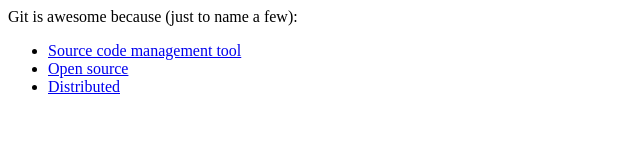
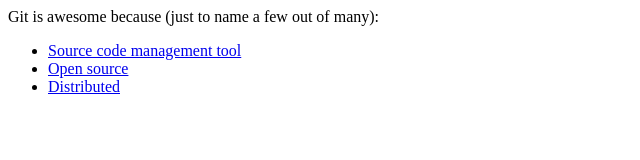
Before and after one commit to cedrickimsarmenta/gitsample, a plain HTML site: page index.html in a window 1280 px wide. Shown: the full height of the page, 0-640 px from the left. Drawn offline with Linux system fonts and the light colour scheme.

Commit message:
updated index.html

```diff
--- a/index.html
+++ b/index.html
@@ -4,7 +4,7 @@
   </head>
 
   <body>
-    <bold>Git is awesome because (just to name a few): </bold>
+    <bold>Git is awesome because (just to name a few out of many): </bold>
     <ul>
       <li><a href='scm.html'>Source code management tool</a></li>
       <li><a href='open-source.html'>Open source</a></li>
```
